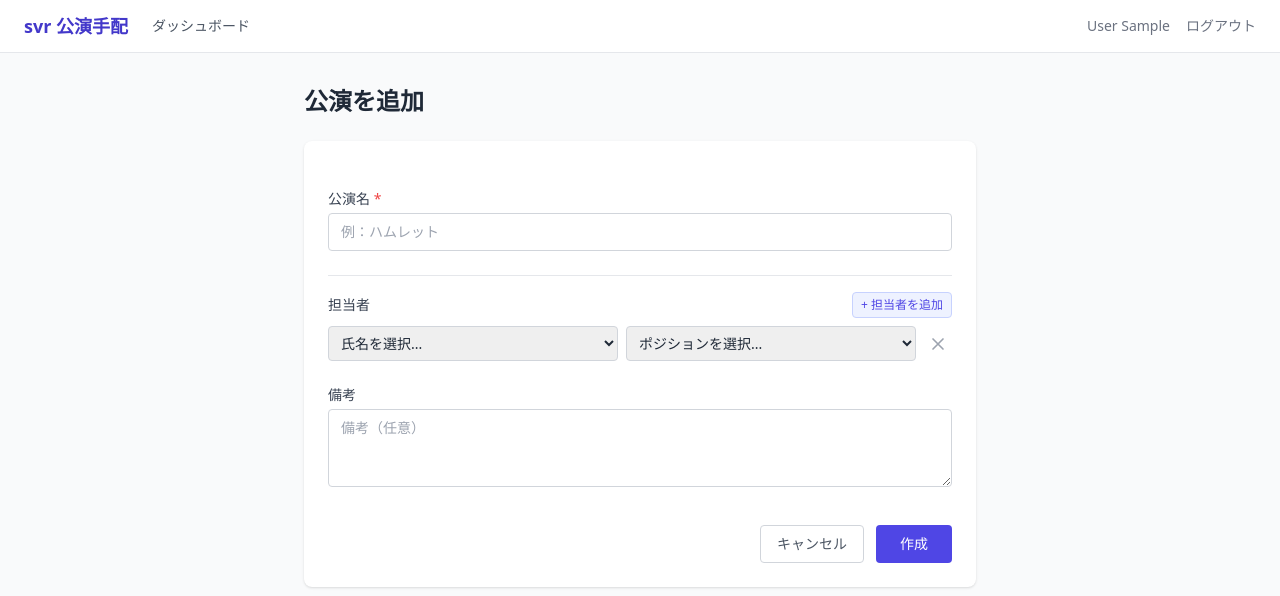
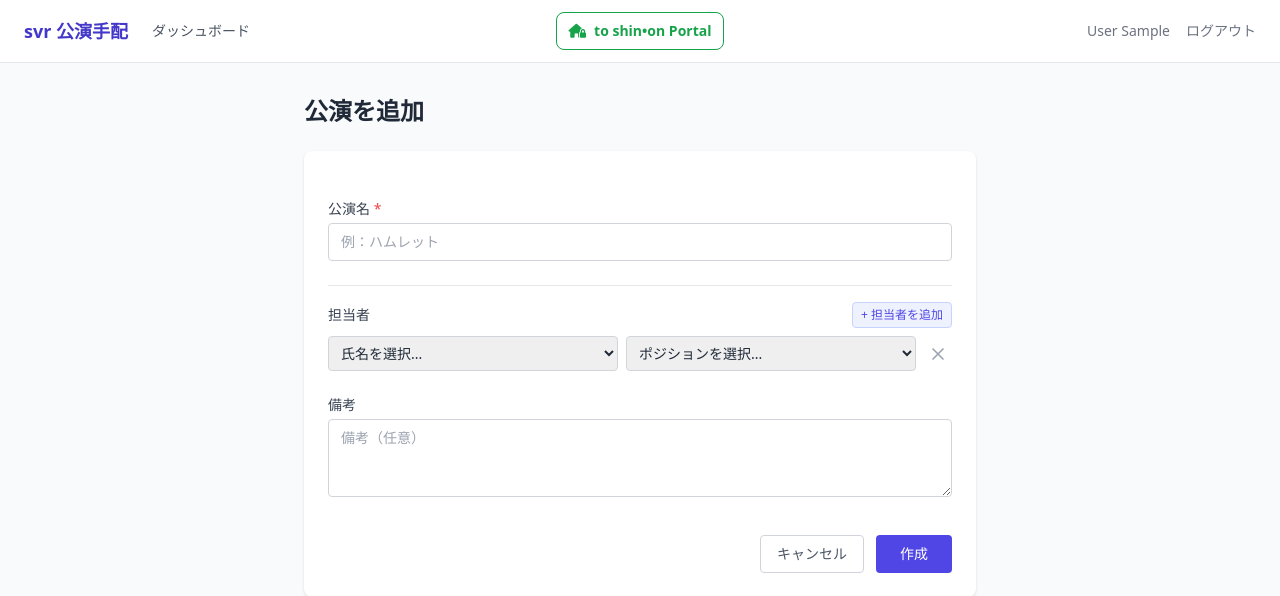
Before and after one commit to satoshi-tateishi/svr, a Django app: page /performances/create/ in a window 1280 px wide. Shown: the top 596 px of the page. Run offline with Django 5.2, Linux system fonts and the light colour scheme; the visitor is signed in with stand-in values (Sample User, id 1); data comes from the database, SQL or seed files in the repository; data that the repository does not hold is empty; some libraries are stand-ins or nearby versions.

Commit message:
feat: Add link to shin-on Portal in navigation bar

```diff
--- /dev/null
+++ b/src/apps/accounts/context_processors.py
@@ -0,0 +1,9 @@
+from django.conf import settings
+
+def portal_context(request):
+    """
+    Template context processor to provide portal_url to all templates.
+    """
+    return {
+        'portal_url': getattr(settings, 'PORTAL_URL', 'http://localhost/'),
+    }
--- a/src/config/settings.py
+++ b/src/config/settings.py
@@ -74,6 +74,7 @@ TEMPLATES = [
                 'django.template.context_processors.request',
                 'django.contrib.auth.context_processors.auth',
                 'django.contrib.messages.context_processors.messages',
+                'apps.accounts.context_processors.portal_context',
             ],
         },
     },
@@ -151,6 +152,8 @@ PORTAL_JWT_AUDIENCE = env('PORTAL_JWT_AUDIENCE', default='shin-on-apps')
 
 # 未認証時のリダイレクト先（開発: http://localhost/login/ / 本番: https://portal.shin-on1981.com/login/）
 PORTAL_LOGIN_URL = env('PORTAL_LOGIN_URL', default='http://localhost/login/')
+# ポータルトップURL（PORTAL_LOGIN_URL からパスを除いたベースURL）
+PORTAL_URL = '/'.join(PORTAL_LOGIN_URL.split('/')[:3]) + '/'
 
 # ============================================================
 # セキュリティ設定（本番）
--- a/src/templates/base.html
+++ b/src/templates/base.html
@@ -5,20 +5,32 @@
   <meta name="viewport" content="width=device-width, initial-scale=1.0">
   <title>{% block title %}svr 公演手配管理{% endblock %}</title>
   <script src="https://cdn.tailwindcss.com"></script>
+  <!-- FontAwesome -->
+  <link rel="stylesheet" href="https://cdnjs.cloudflare.com/ajax/libs/font-awesome/6.4.0/css/all.min.css">
 </head>
 <body class="bg-gray-50 text-gray-800 min-h-screen">
 
-<nav class="bg-white border-b border-gray-200 px-6 py-3 flex items-center justify-between">
-  <div class="flex items-center gap-6">
+<nav class="bg-white border-b border-gray-200 px-6 py-3 flex items-center">
+  <!-- 左側: ロゴとダッシュボード -->
+  <div class="flex-1 flex items-center gap-6">
     <a href="{% url 'performances:list' %}" class="font-bold text-lg text-indigo-700">svr 公演手配</a>
     {% if user.is_authenticated %}
       <a href="{% url 'performances:dashboard' %}" class="text-sm text-gray-600 hover:text-indigo-600">ダッシュボード</a>
     {% endif %}
   </div>
-  <div class="flex items-center gap-4 text-sm">
+
+  <!-- 中央: ポータルリンク -->
+  <div class="flex-none">
+    <a href="{{ portal_url }}" class="text-sm font-bold flex items-center gap-2 hover:bg-gray-100 px-3 py-2 rounded-lg transition-colors text-green-600 border border-green-600">
+        <i class="fa-solid fa-house-lock"></i> to shin•on Portal
+    </a>
+  </div>
+
+  <!-- 右側: ユーザー情報とログアウト -->
+  <div class="flex-1 flex items-center justify-end gap-4 text-sm">
     {% if user.is_authenticated %}
       <span class="text-gray-500">{% if user.last_name or user.first_name %}{{ user.last_name }} {{ user.first_name }}{% else %}{{ user.username }}{% endif %}</span>
-      <form method="post" action="{% url 'accounts:logout' %}">
+      <form method="post" action="{% url 'accounts:logout' %}" class="m-0">
         {% csrf_token %}
         <button type="submit" class="text-gray-500 hover:text-red-600">ログアウト</button>
       </form>
```
